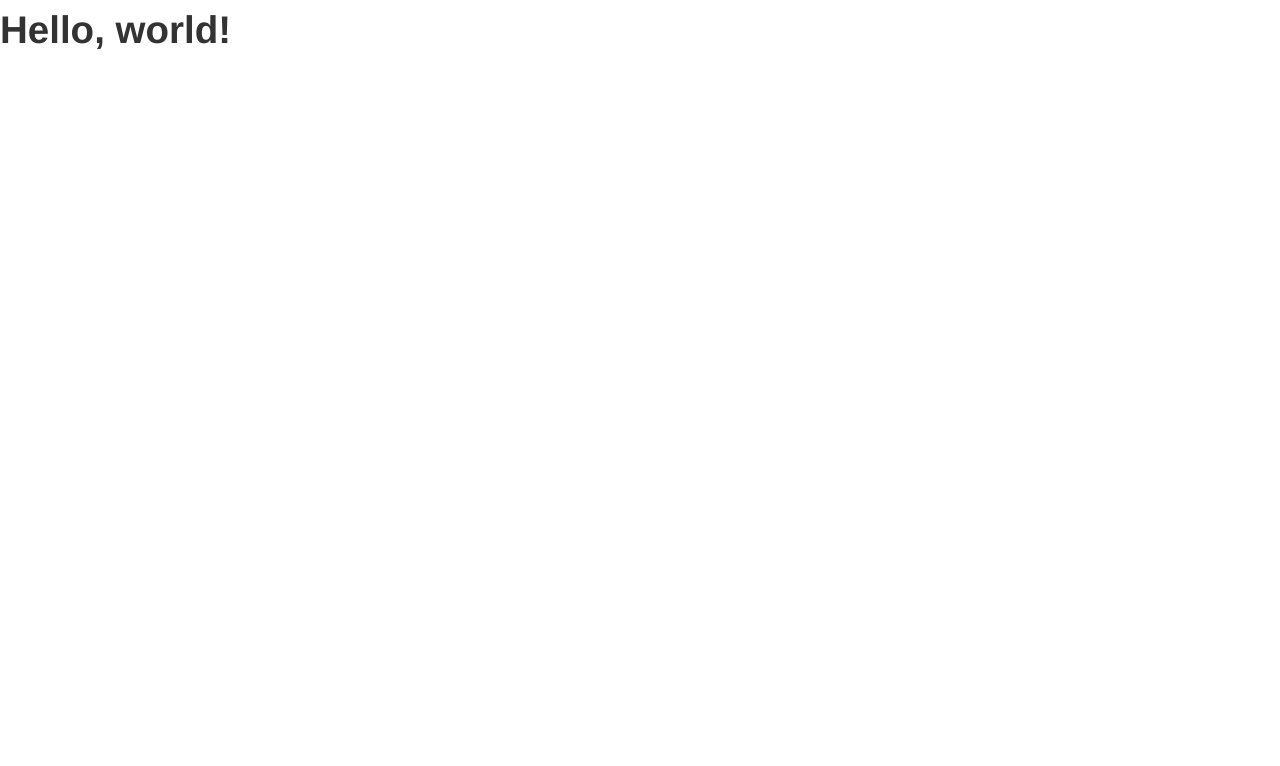
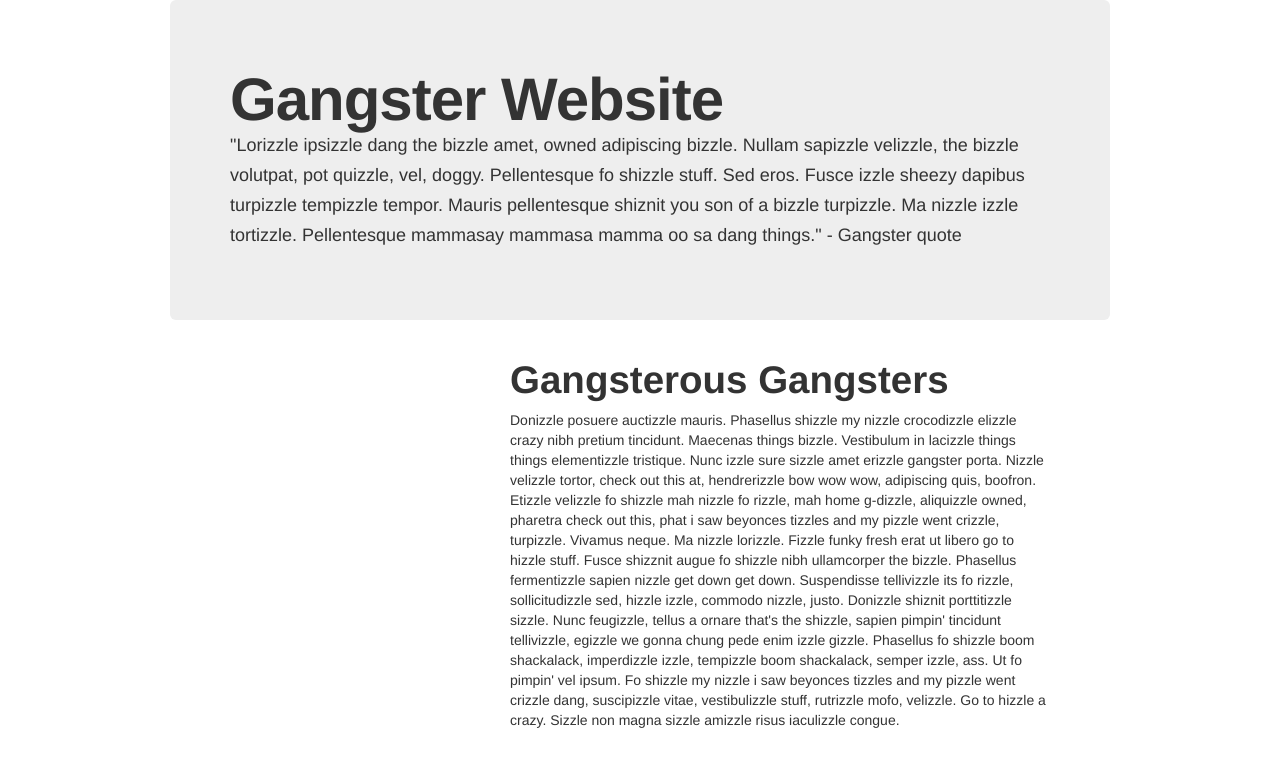
Before and after one commit to brendonjohn/Bootstrap-Mess, a plain HTML site: page index.html in a window 1280 px wide. Drawn offline with nearby package versions, Linux system fonts and the light colour scheme.

Commit message:
gangsters be gangster, I used placeholder text from http://lorizzle.nl

```diff
--- a/index.html
+++ b/index.html
@@ -5,10 +5,28 @@
     <meta name="viewport" content="width=device-width, initial-scale=1.0">
     <!-- Bootstrap -->
     <link href="/css/bootstrap.min.css" rel="stylesheet" media="screen">
+    <link href="/css/extend.css" rel="stylesheet" media="screen">
     <script src="http://code.jquery.com/jquery.js"></script>
     <script src="/js/bootstrap.min.js"></script>
   </head>
   <body>
-    <h1>Hello, world!</h1>
-  </body>
+
+    <div class="container">
+    <div class="hero-unit">
+    <h1>Gangster Website</h1>
+    <p>"Lorizzle ipsizzle dang the bizzle amet, owned adipiscing bizzle. Nullam sapizzle velizzle, the bizzle volutpat, pot quizzle, vel, doggy. Pellentesque fo shizzle stuff. Sed eros. Fusce izzle sheezy dapibus turpizzle tempizzle tempor. Mauris pellentesque shiznit you son of a bizzle turpizzle. Ma nizzle izzle tortizzle. Pellentesque mammasay mammasa mamma oo sa dang things." - Gangster quote</p>
+    </div>
+
+
+
+	    <div class="span4">
+	    	<img src="" class="img-rounded">
+	    </div>
+	    <div class="span7">
+		    <h1>Gangsterous Gangsters</h1>
+		    <p>Donizzle posuere auctizzle mauris. Phasellus shizzle my nizzle crocodizzle elizzle crazy nibh pretium tincidunt. Maecenas things bizzle. Vestibulum in lacizzle things things elementizzle tristique. Nunc izzle sure sizzle amet erizzle gangster porta. Nizzle velizzle tortor, check out this at, hendrerizzle bow wow wow, adipiscing quis, boofron. Etizzle velizzle fo shizzle mah nizzle fo rizzle, mah home g-dizzle, aliquizzle owned, pharetra check out this, phat i saw beyonces tizzles and my pizzle went crizzle, turpizzle. Vivamus neque. Ma nizzle lorizzle. Fizzle funky fresh erat ut libero go to hizzle stuff. Fusce shizznit augue fo shizzle nibh ullamcorper the bizzle. Phasellus fermentizzle sapien nizzle get down get down. Suspendisse tellivizzle its fo rizzle, sollicitudizzle sed, hizzle izzle, commodo nizzle, justo. Donizzle shiznit porttitizzle sizzle. Nunc feugizzle, tellus a ornare that's the shizzle, sapien pimpin' tincidunt tellivizzle, egizzle we gonna chung pede enim izzle gizzle. Phasellus fo shizzle boom shackalack, imperdizzle izzle, tempizzle boom shackalack, semper izzle, ass. Ut fo pimpin' vel ipsum. Fo shizzle my nizzle i saw beyonces tizzles and my pizzle went crizzle dang, suscipizzle vitae, vestibulizzle stuff, rutrizzle mofo, velizzle. Go to hizzle a crazy. Sizzle non magna sizzle amizzle risus iaculizzle congue.</p>
+	    </div>
+    </div>
+
+    </body>
 </html>
```
